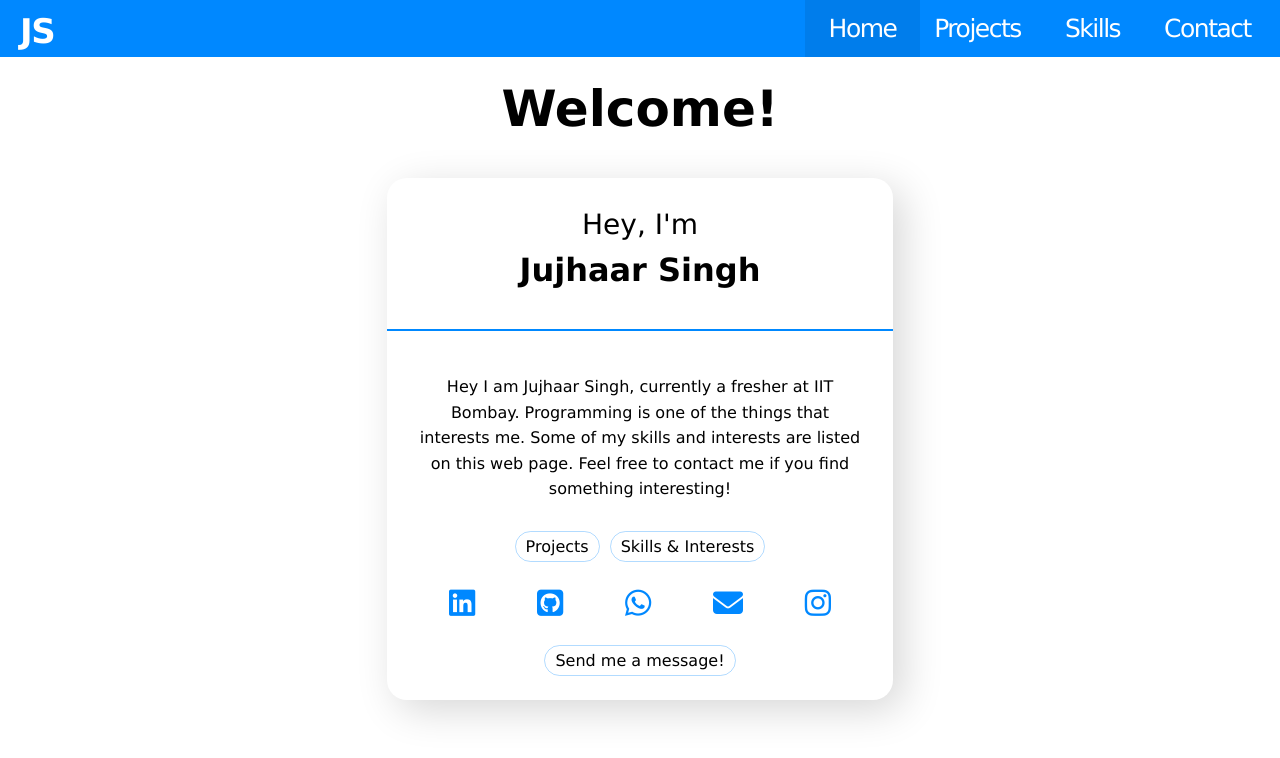
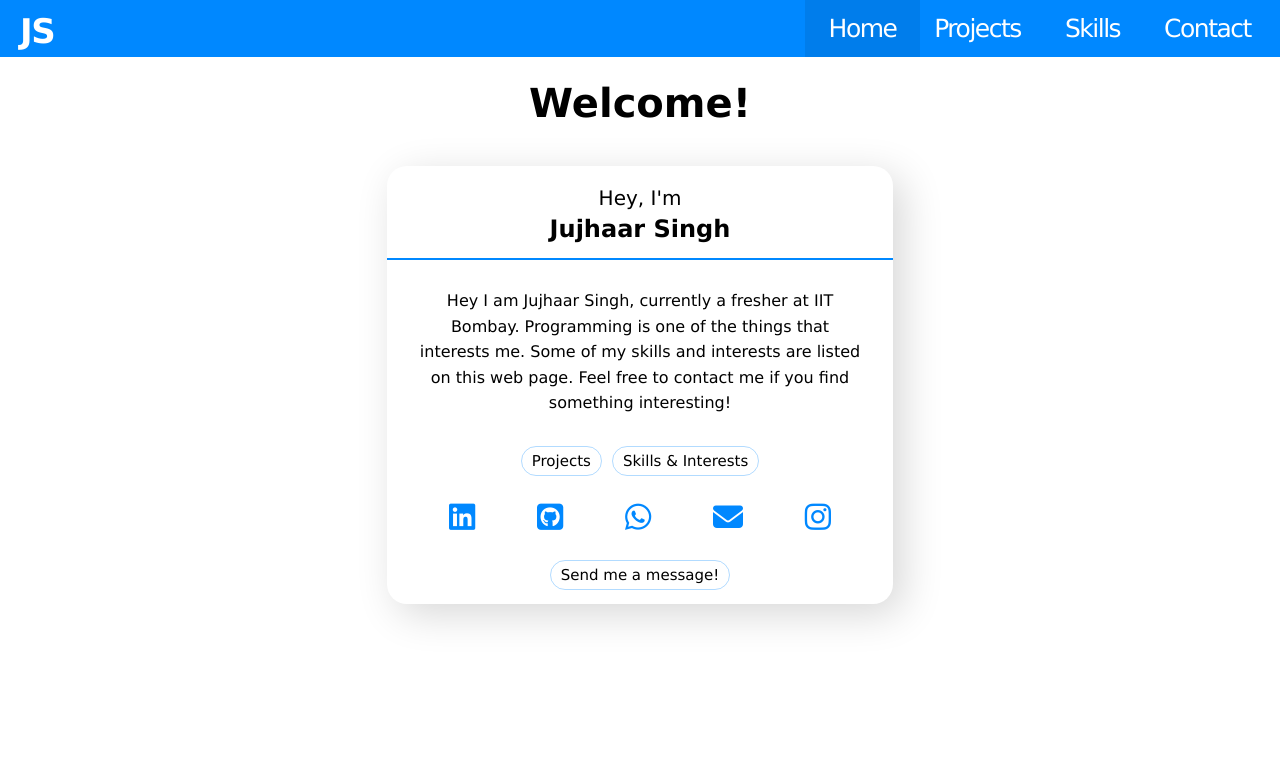
Before and after one commit to jujhaar2409/portfolio, a Next.js app: page / in a window 1280 px wide. Shown: the top 758 px of the page. Built offline with nearby package versions, Linux system fonts and the light colour scheme.

Commit message:
styling changes

```diff
--- a/Components/InfoCard.jsx
+++ b/Components/InfoCard.jsx
@@ -16,7 +16,7 @@ const Card = (props) => {
       transform: `translateY(20px)`,
     },
   });
-  return <animated.div className={styles.Div} style={springProps}>{props.children}</animated.div>;
+  return <animated.div className={styles.Div} style={{...springProps, ...props.style}}>{props.children}</animated.div>;
 };
 
 export default Card;
--- a/Components/List.jsx
+++ b/Components/List.jsx
@@ -3,7 +3,7 @@ import styles from "./styles/List.module.scss"
 
 export const ListItem = (props) => {
   return (
-    <div>
+    <div className={styles.ItemDiv}>
       <span className={styles.ItemMarker} />
       <p className={styles.ItemText}>{props.children}</p>
     </div>
--- a/Components/styles/InfoCard.module.scss
+++ b/Components/styles/InfoCard.module.scss
@@ -1,9 +1,11 @@
 .Div {
   font-family: Verdana, Geneva, Tahoma, sans-serif;
-  width: 40%;
+  width: 25%;
   min-width: 340px;
   height: auto;
-  padding: 30px 0;
+  padding: 20px 0;
+  padding-bottom: 20px;
+  // padding-bottom: 10px;
   margin-left: auto;
   margin-right: auto;
   text-align: center;
@@ -13,15 +15,16 @@
   margin-top: 10px;
 
   & h2 {
-    font-size: 32px;
+    font-size: 24px;
     text-align: center;
     margin: 0;
-    padding: 10px;
+    padding: 5px;
+    padding-bottom: 10px;
     font-weight: 900;
   }
 
   & h3 {
-    font-size: 28px;
+    font-size: 20px;
     text-align: center;
     margin: 0;
     padding: 0;
@@ -34,14 +37,14 @@
     width: 99.5%;
     background-color: #0088ff;
     border: #0088ff solid 1.5px;
-    margin-top: 30px;
+    margin-top: 5px;
   }
 
   & :global .cardA {
     padding: 5px 10px;
     color: #000;
     margin: 0 5px;
-    font-size: 16px;
+    font-size: 15px;
     border-radius: 30px;
     border: 1px rgba(0, 136, 255, 0.3) solid;
     text-decoration: none;
@@ -57,6 +60,7 @@
 
   & :global .cardbody {
     padding: 35px 30px;
+    padding-top: 20px;
     font-size: 16px;
     line-height: 1.6;
   }
--- a/Layouts/styles/Layout.module.scss
+++ b/Layouts/styles/Layout.module.scss
@@ -35,10 +35,11 @@
 }
 
 .pagetitle {
-  font-size: 50px;
+  font-size: 40px;
   text-align: center;
   margin-top: 110px;
   margin-bottom: 70px;
+  padding-bottom: 0px;
   font-family: Verdana !important;
   @media screen and (min-width: 700px) {
     margin-top: 80px;
--- a/pages/contact.jsx
+++ b/pages/contact.jsx
@@ -34,7 +34,7 @@ export default () => {
     <meta name="description" content="Contact Jujhaar Singh!"></meta>
   </Head>
     <Layout title="Contact">
-      <MyInfoCard style={springProps}>
+      <MyInfoCard style={{...springProps, width: "50%"}}>
         <iframe
           style={iframeStyle}
           src="https://docs.google.com/forms/d/e/1FAIpQLSctmO9MDFO-E9RxygkTfSXDdcNVrAZDqPJ0XTkuMAAmNl0rVg/viewform?embedded=true"
--- a/pages/index.jsx
+++ b/pages/index.jsx
@@ -17,7 +17,7 @@ export default () => {
       <meta name="description" content="Jujhaar Singh's programming portfolio"></meta>
     </Head>
     <Layout title="Welcome!">
-      <InfoCard>
+      <InfoCard style={{width: "40%"}}>
         <h3>Hey, I'm</h3>
         <h2>Jujhaar Singh</h2>
         <hr />
```
Also changed, not shown: Components/styles/List.module.scss (+6 -1 lines).
